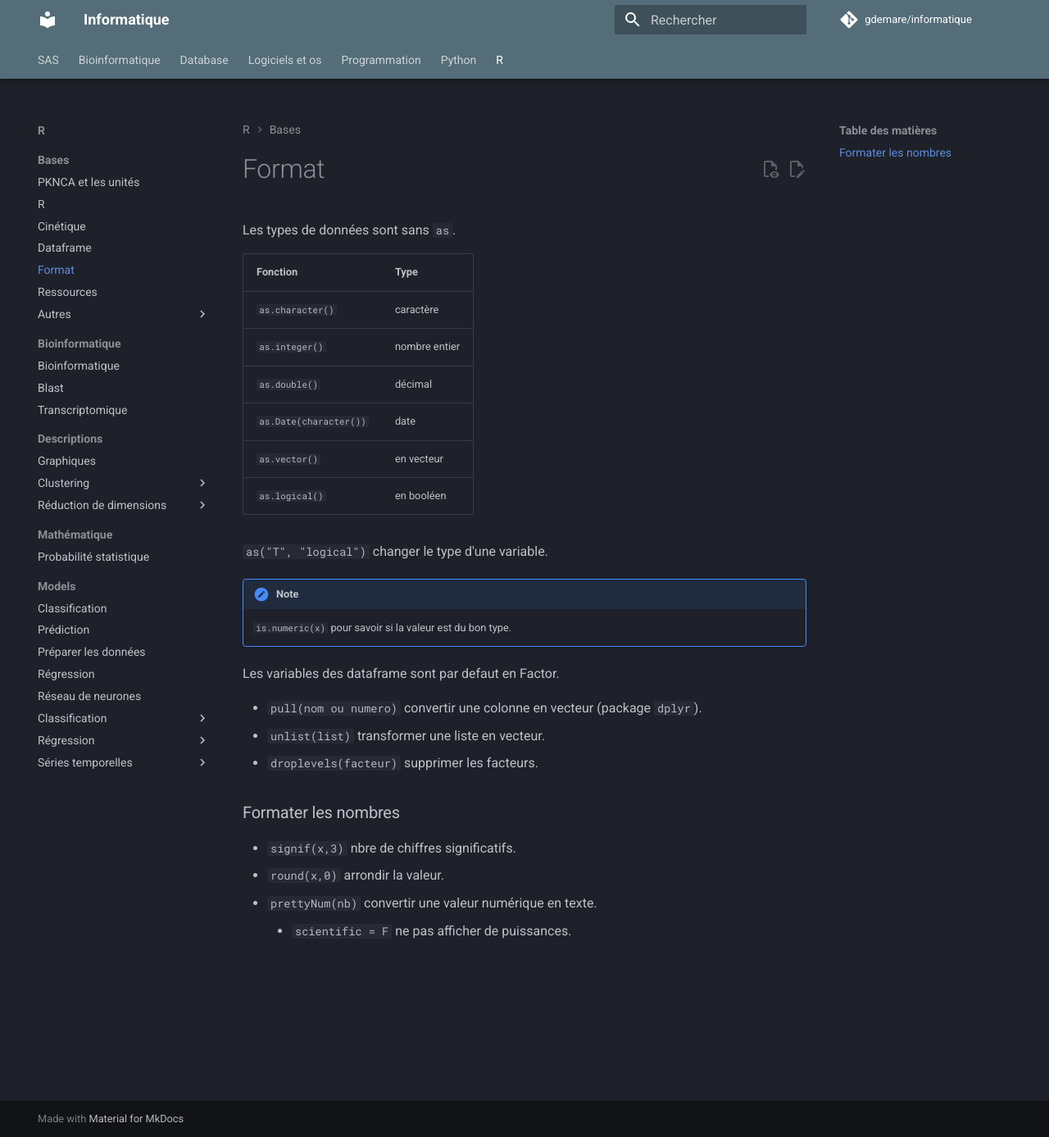
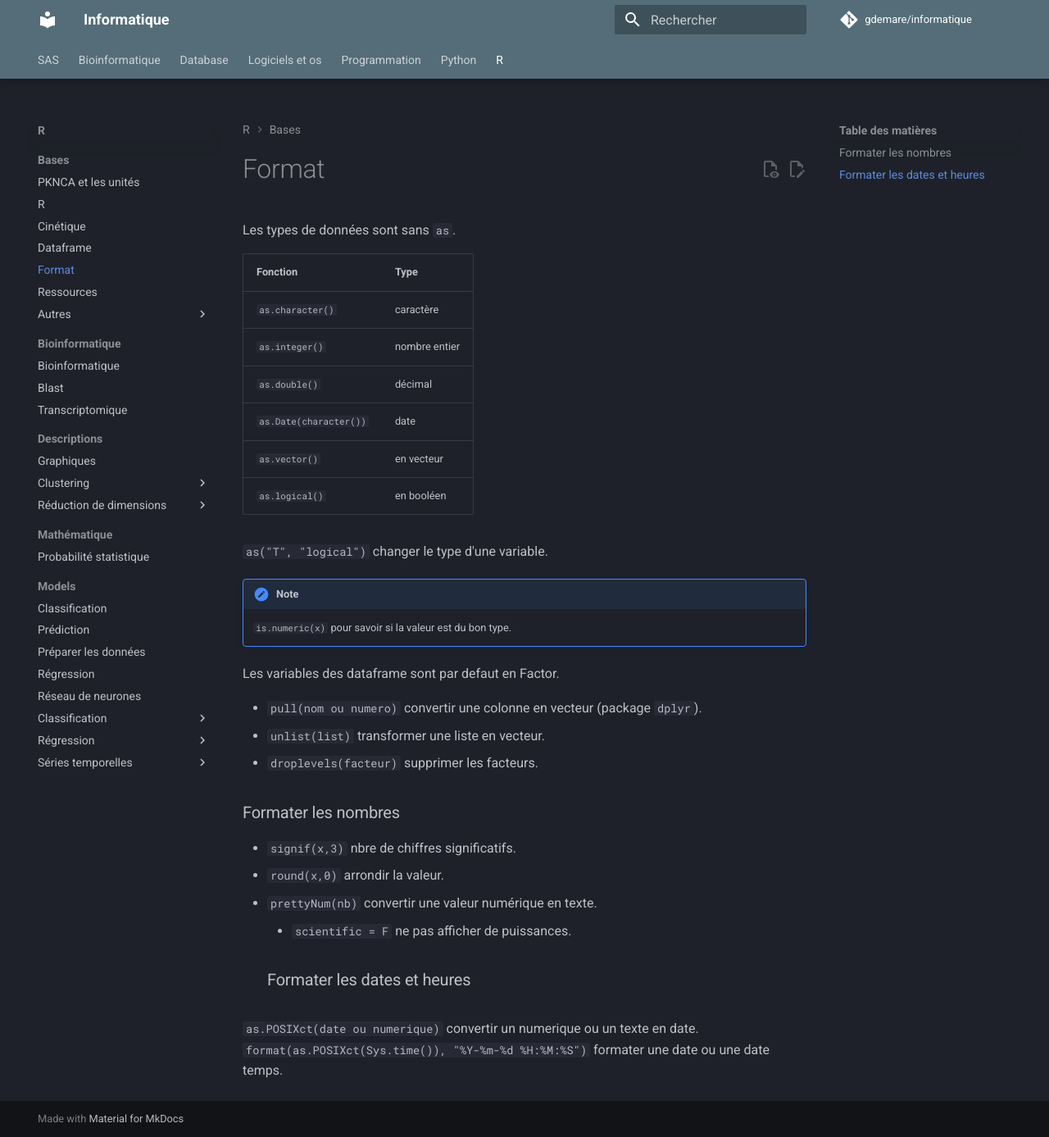
Before and after one commit to gdemare/Informatique, an MkDocs documentation site: the page built from docs/r/bases/format.md, in a window 1280 px wide and 1387 px high. Shown: the whole window at 82% size. Built offline with MkDocs 1.6.1 and Material for MkDocs 9.7.7, drawn with Linux system fonts in a browser that asks for light colours; comment, search, counter and statistics services are not loaded.

Commit message:
Update format.md

```diff
--- a/docs/r/bases/format.md
+++ b/docs/r/bases/format.md
@@ -27,3 +27,7 @@ Les variables des dataframe sont par defaut en Factor.
 * `prettyNum(nb)` convertir une valeur numérique en texte.
 
     * `scientific = F` ne pas afficher de puissances.
+### Formater les dates et heures
+
+`as.POSIXct(date ou numerique)` convertir un numerique ou un texte en date.
+`format(as.POSIXct(Sys.time()), "%Y-%m-%d %H:%M:%S")` formater une date ou une date temps.
```
